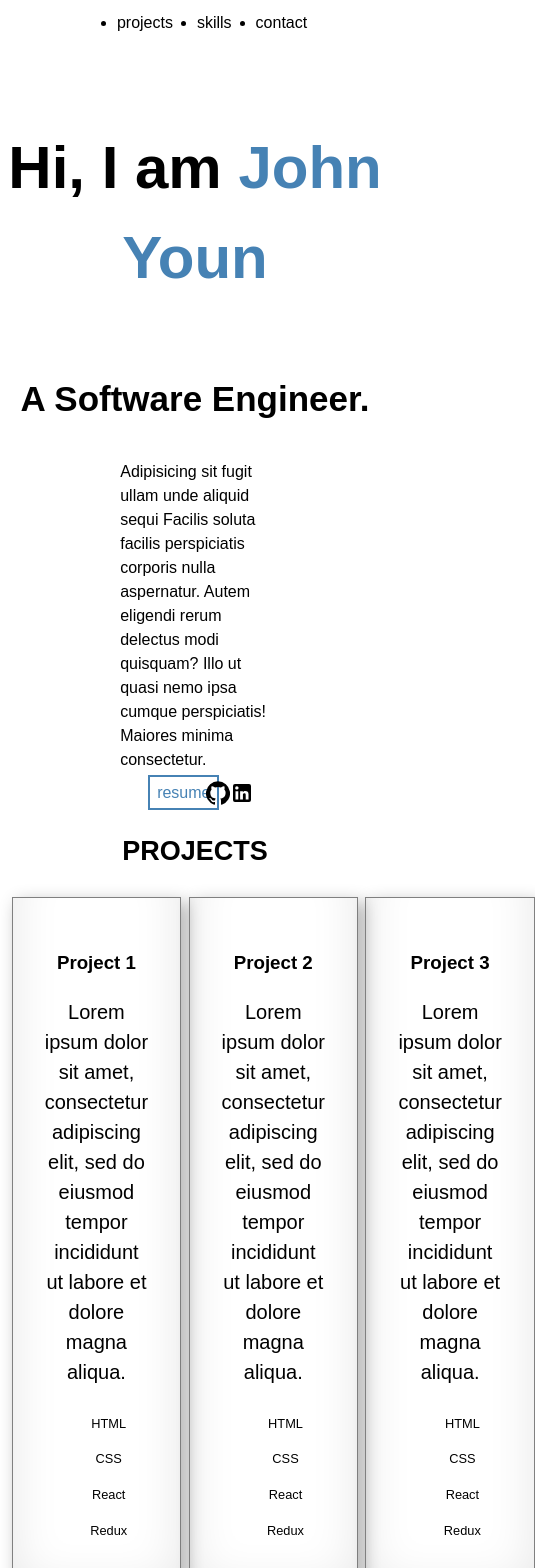
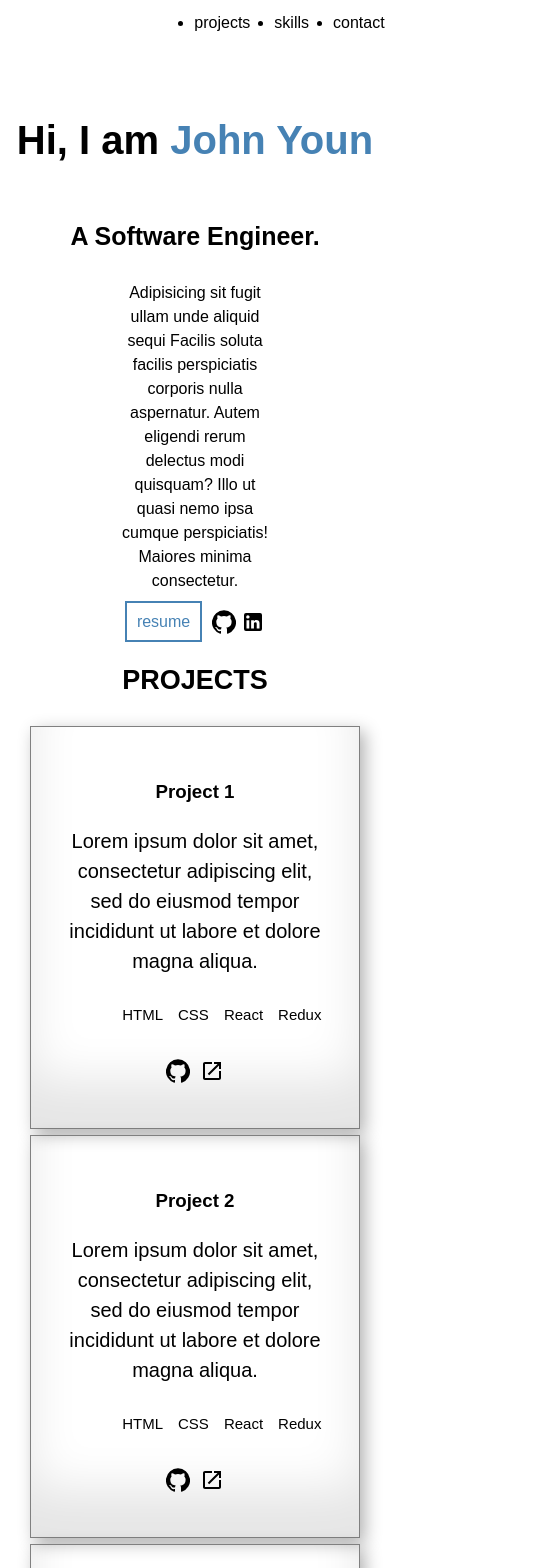
Before and after one commit to johnyoun28/portfolio, a React (Create React App) app: page / in a window 390 px wide. Shown: the top 1568 px of the page, 535 px wide, since content can reach past the window. Built offline with nearby package versions, Linux system fonts and the light colour scheme.

Commit message:
media query breakpoints added for max width 500px and max width 800px

```diff
--- a/src/Components/About/About.css
+++ b/src/Components/About/About.css
@@ -47,3 +47,30 @@
   width: 25%;
   margin-top: 1%;
 }
+
+.about_contact a:hover {
+  color: steelblue;
+}
+
+@media (max-width: 800px) {
+  .btn {
+    margin-right: 25px;
+  }
+  .about_description {
+    margin: 0 auto;
+    text-align: center;
+  }
+  .about_container h1 {
+    font-size: 40px;
+  }
+  .about_container h2 {
+    font-size: 25px;
+  }
+
+  .about_contact {
+    display: flex;
+    justify-content: space-evenly;
+    width: 40%;
+    margin-top: 3%;
+  }
+}
--- a/src/Components/NavBar/NavBar.css
+++ b/src/Components/NavBar/NavBar.css
@@ -21,3 +21,9 @@
 .nav_list_item a:hover {
   color: steelblue;
 }
+
+@media (max-width: 800px) {
+  .nav_list {
+    width: 90%;
+  }
+}
--- a/src/Components/ProjectCard/ProjectCard.css
+++ b/src/Components/ProjectCard/ProjectCard.css
@@ -50,3 +50,17 @@
   color: steelblue;
   text-decoration: underline;
 }
+
+@media (max-width: 800px) {
+  .project_description {
+    font-size: 20px;
+  }
+
+  .project_stack {
+    width: 90%;
+  }
+
+  .project_stack_item {
+    font-size: 15px;
+  }
+}
--- a/src/Components/Projects/Projects.css
+++ b/src/Components/Projects/Projects.css
@@ -8,3 +8,11 @@
   max-width: 1100px;
   margin: 0 auto;
 }
+
+@media (max-width: 800px) {
+  .projects_container {
+    display: flex;
+    flex-wrap: wrap;
+    max-width: 90%;
+  }
+}
--- a/src/Components/Skills/Skills.css
+++ b/src/Components/Skills/Skills.css
@@ -27,3 +27,10 @@
   transform: translateY(-2px);
   cursor: pointer;
 }
+
+@media (max-width: 800px) {
+  .skill {
+    padding: 8px;
+    margin: 0.3em;
+  }
+}
```
